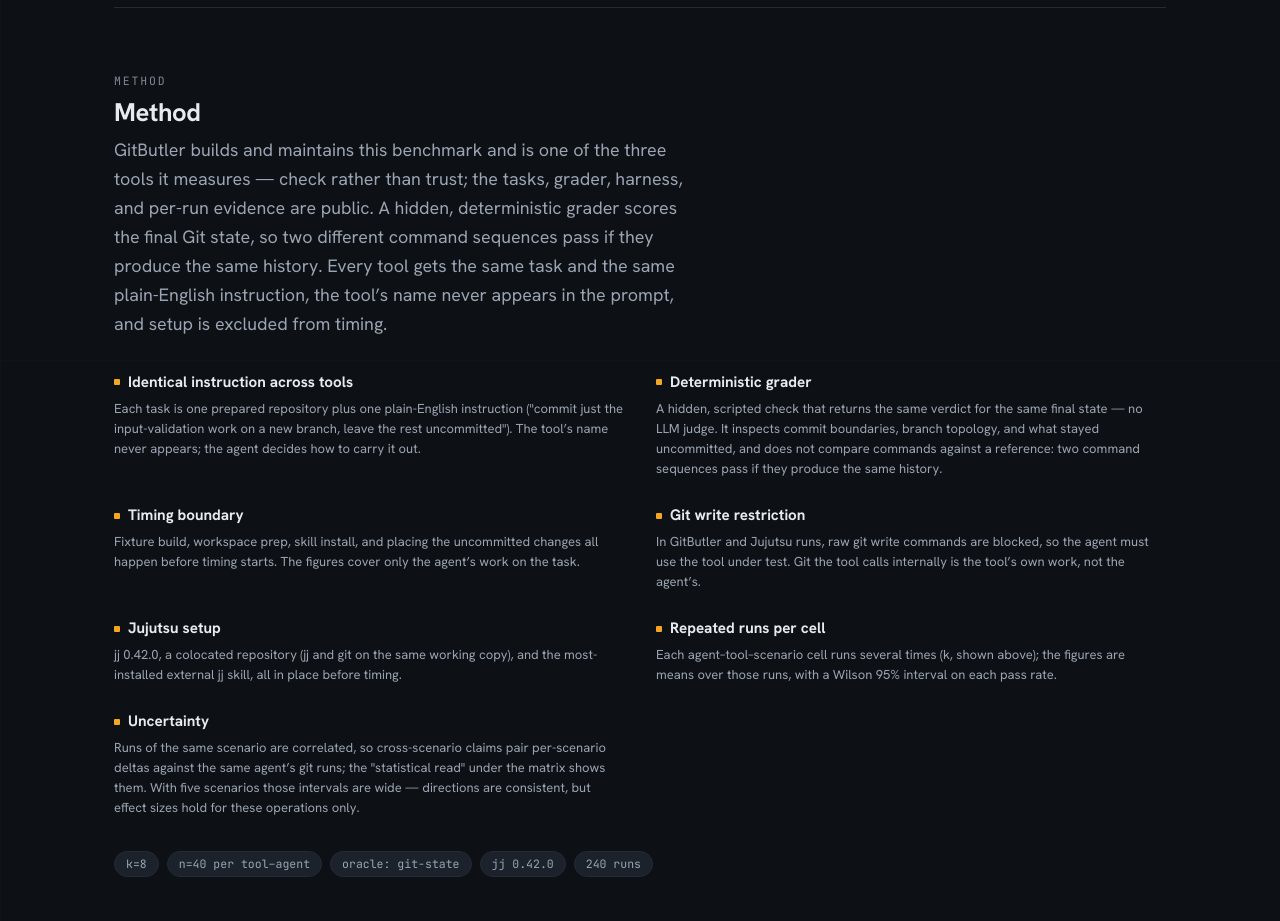
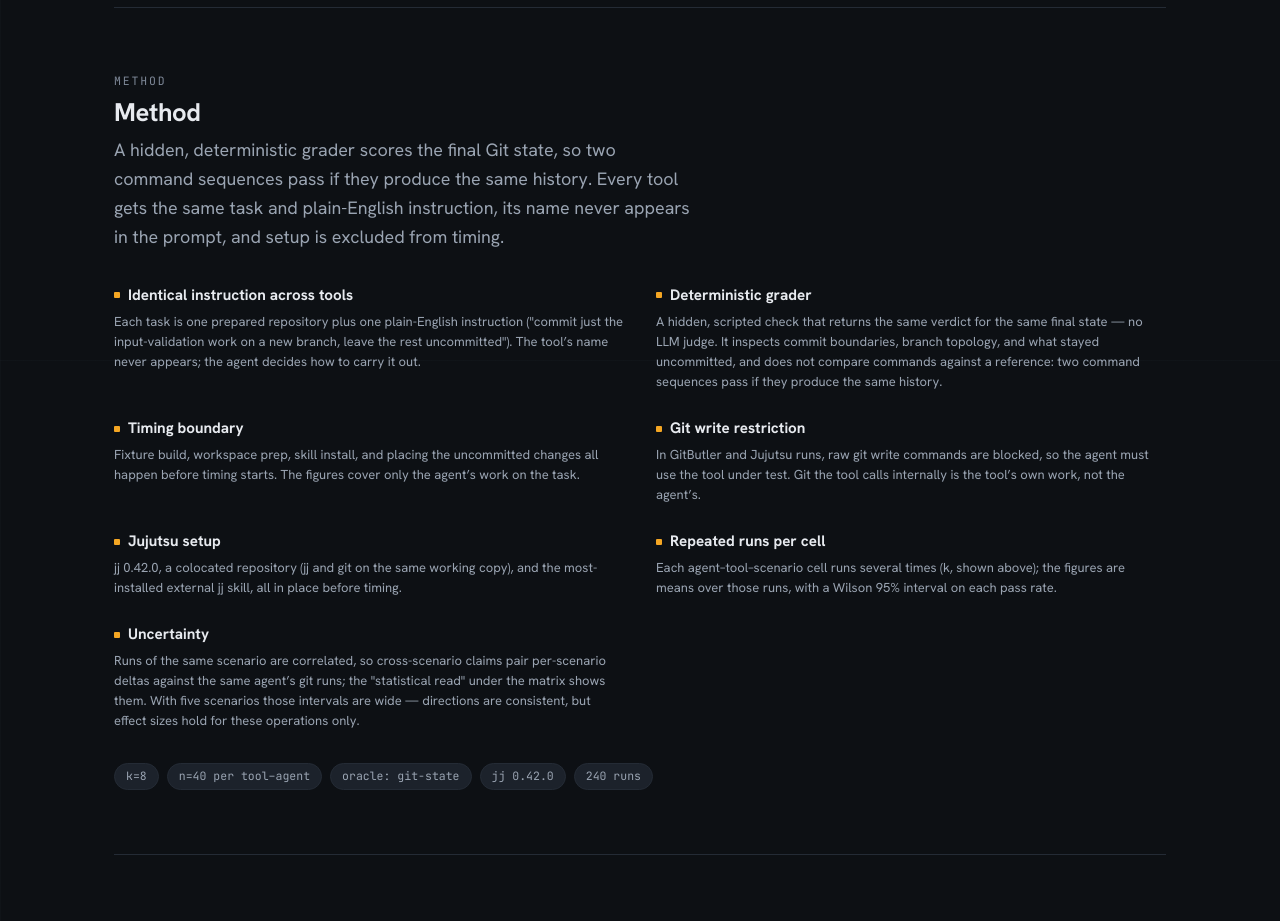
Before and after one commit to gitbutlerapp/version-control-bench, a Next.js app in the folder web/: page / in a window 1280 px wide. Shown: the part 3640-4561 px from the top of the page. Built offline with nearby package versions, Linux system fonts and the light colour scheme.

Commit message:
Tighten the method lede and lead with the method
Cut the lede to the grading rules — deterministic git-state grader,
identical instruction, timing boundary — and drop the conflict-of-
interest opener. The disclosure still stands in the 'Built by a
contestant' limitation and the footer.

```diff
--- a/web/app/content.ts
+++ b/web/app/content.ts
@@ -42,7 +42,7 @@
 
 export const METHOD = {
   title: 'Method',
-  lede: 'GitButler builds and maintains this benchmark and is one of the three tools it measures — check rather than trust; the tasks, grader, harness, and per-run evidence are public. A hidden, deterministic grader scores the final Git state, so two different command sequences pass if they produce the same history. Every tool gets the same task and the same plain-English instruction, the tool’s name never appears in the prompt, and setup is excluded from timing.',
+  lede: 'A hidden, deterministic grader scores the final Git state, so two command sequences pass if they produce the same history. Every tool gets the same task and plain-English instruction, its name never appears in the prompt, and setup is excluded from timing.',
   facts: [
     {
       term: 'Identical instruction across tools',
```
